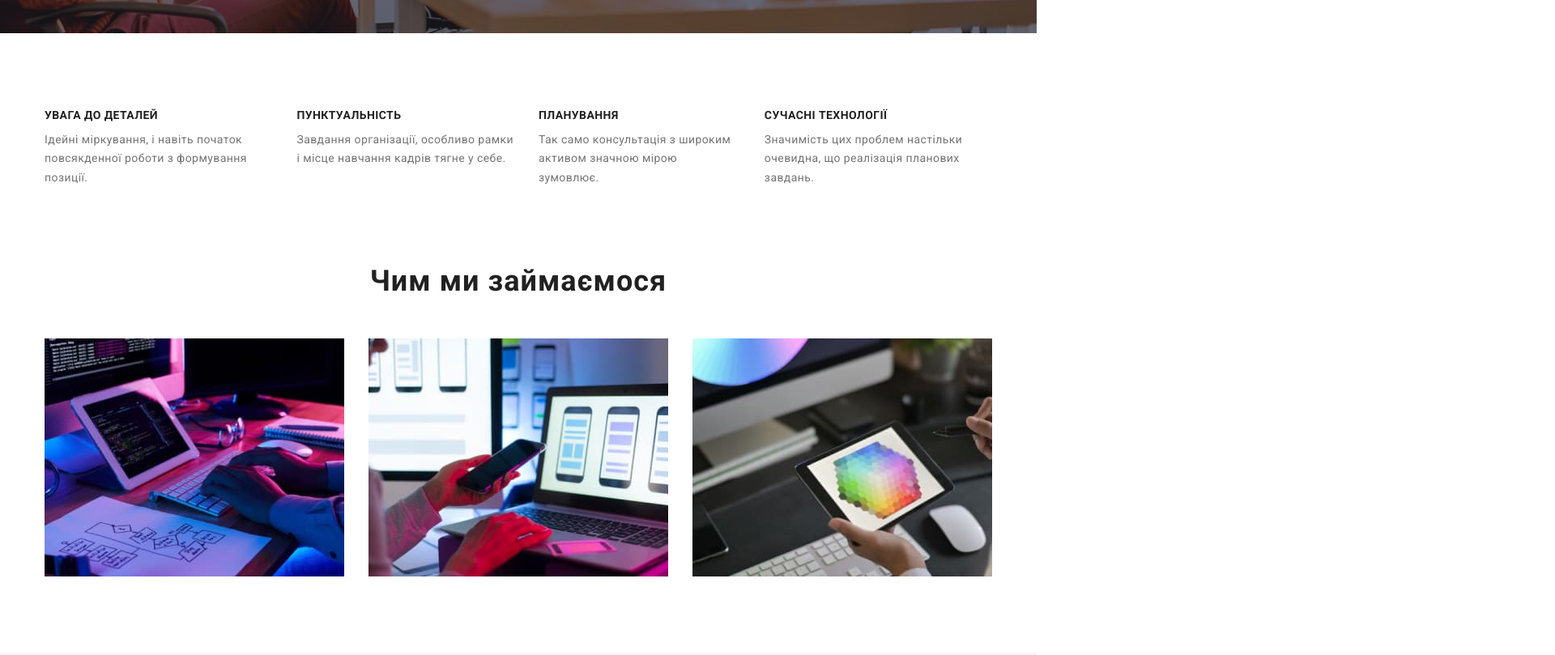
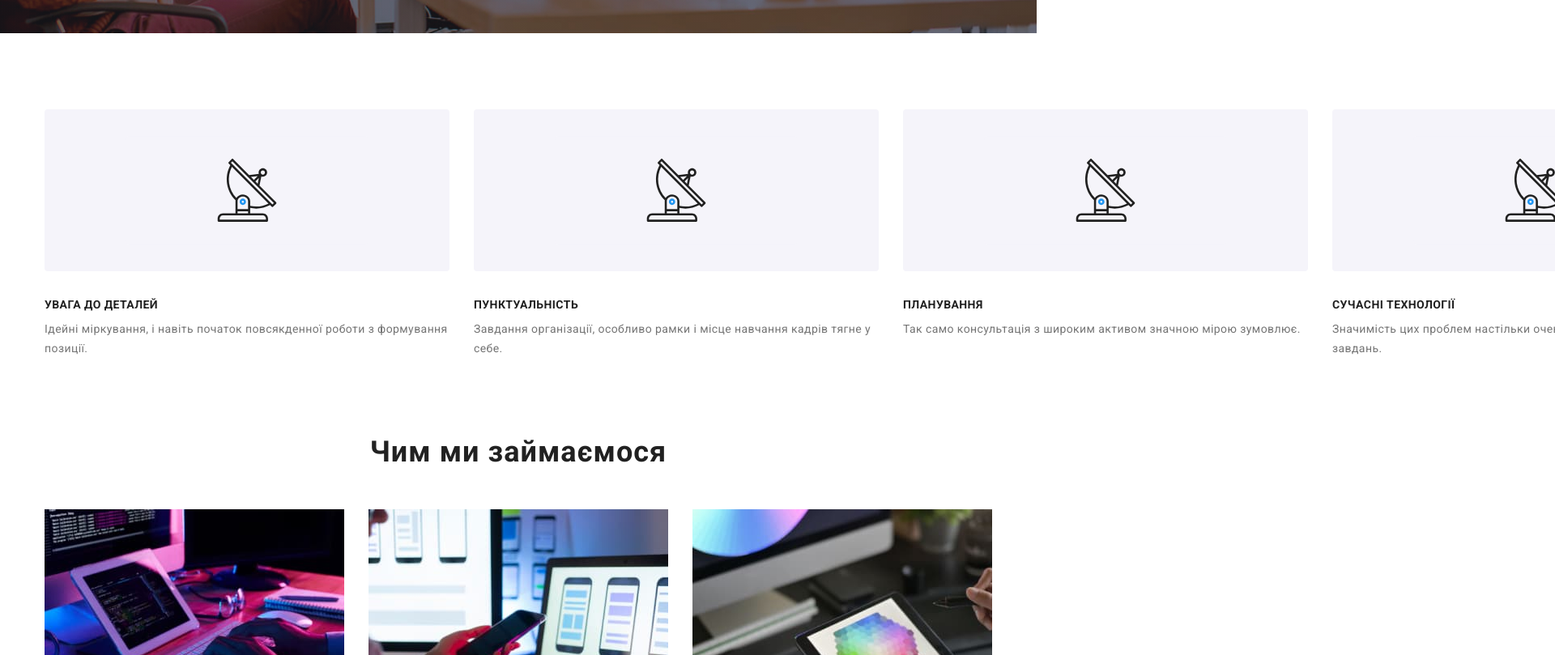
Before and after one commit to EvgNec/goit-markup-hw-08, a plain HTML site: page index.html in a window 1280 px wide. Shown: the part 640-1449 px from the top of the page at 81% size, 1920 px wide, since content can reach past the window. Drawn offline with nearby package versions, Linux system fonts and the light colour scheme.

Commit message:
add end day

```diff
--- a/css/style.css
+++ b/css/style.css
@@ -248,6 +248,13 @@ header .container {
     margin-right: 0;
 }
 
+.property-icons {
+    background: var(--secondary-bg-color);
+    border-radius: 4px;
+    padding: 25px 100px;
+    margin-bottom: 30px;
+}
+
 .property-pre-title {
     font-size: 14px;
     line-height: 1.14;
@@ -291,7 +298,6 @@ header .container {
 .our-team .our-team-list {
     display: flex;
     gap: 30px;
-
 }
 
 .our-team-items {
@@ -372,8 +378,6 @@ header .container {
     padding: 94px 0;
 }
 
-
-
 .customer-title {
     margin-bottom: 50px;
 }
@@ -402,11 +406,6 @@ header .container {
     justify-content: center;
     align-items: center;
 }
-
-.customer-icons {
-    fill: currentColor;
-}
-
 
 /* ------ FOOTER -------- */
 .footer {
--- a/index.html
+++ b/index.html
@@ -57,21 +57,33 @@
                 <h2 class="property-title visually-hidden">Властивості</h2>
                 <ul class="property-list list">
                     <li class="property-items">
+                        <svg class="property-icons">
+                            <use href="./images/icons.svg#icon-property1"></use>
+                        </svg>
                         <h3 class="property-pre-title">УВАГА ДО ДЕТАЛЕЙ</h3>
                         <p class="property-text">Ідейні міркування, і навіть початок повсякденної роботи з формування
                             позиції.</p>
                     </li>
                     <li class="property-items">
+                        <svg class="property-icons">
+                            <use href="./images/icons.svg#icon-property1"></use>
+                        </svg>
                         <h3 class="property-pre-title">ПУНКТУАЛЬНІСТЬ</h3>
                         <p class="property-text">Завдання організації, особливо рамки і місце навчання кадрів тягне у
                             себе.
                         </p>
                     </li>
                     <li class="property-items">
+                        <svg class="property-icons">
+                            <use href="./images/icons.svg#icon-property1"></use>
+                        </svg>
                         <h3 class="property-pre-title"> ПЛАНУВАННЯ</h3>
                         <p class="property-text">Так само консультація з широким активом значною мірою зумовлює. </p>
                     </li>
                     <li class="property-items">
+                        <svg class="property-icons">
+                            <use href="./images/icons.svg#icon-property1"></use>
+                        </svg>
                         <h3 class="property-pre-title">СУЧАСНІ ТЕХНОЛОГІЇ</h3>
                         <p class="property-text">Значимість цих проблем настільки очевидна, що реалізація планових
                             завдань.
```
